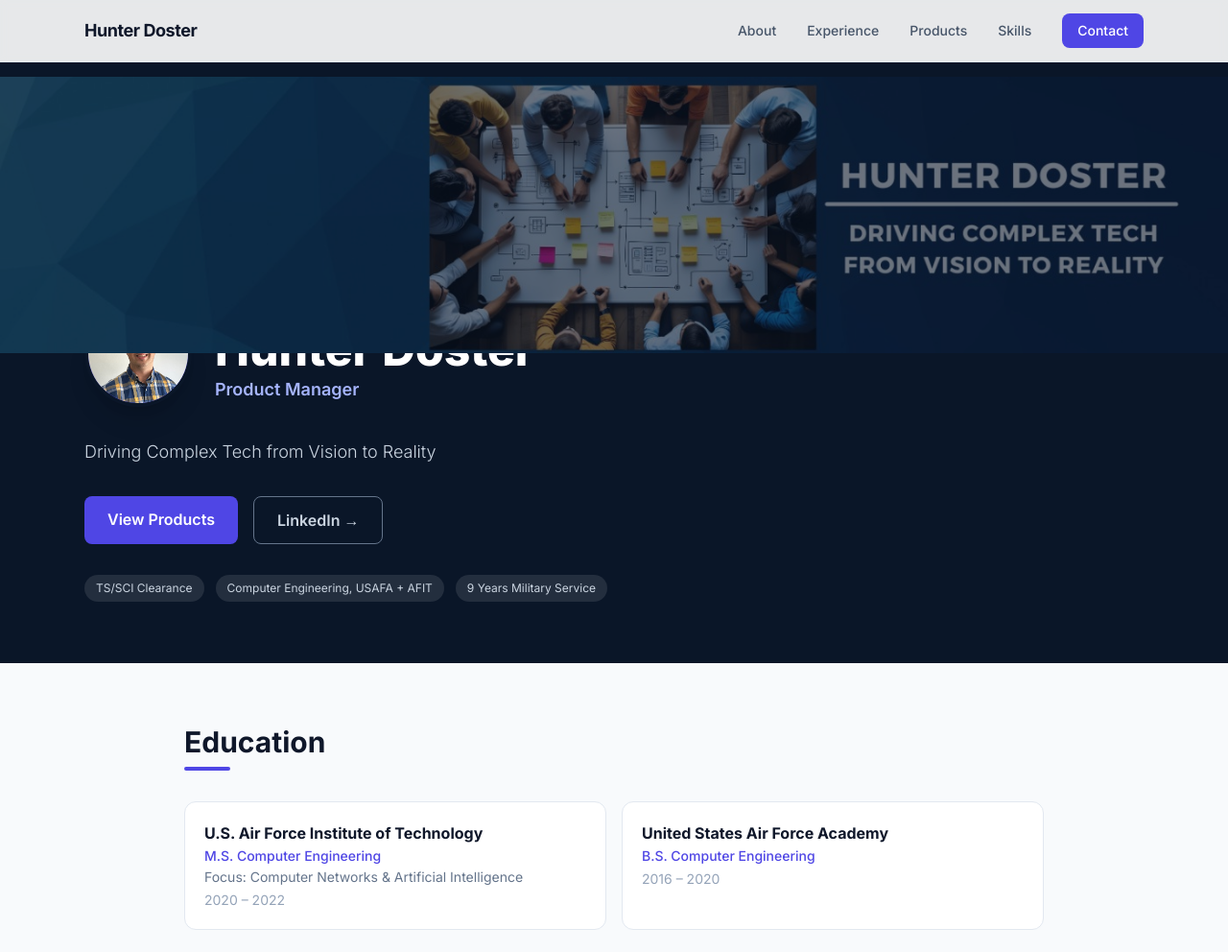
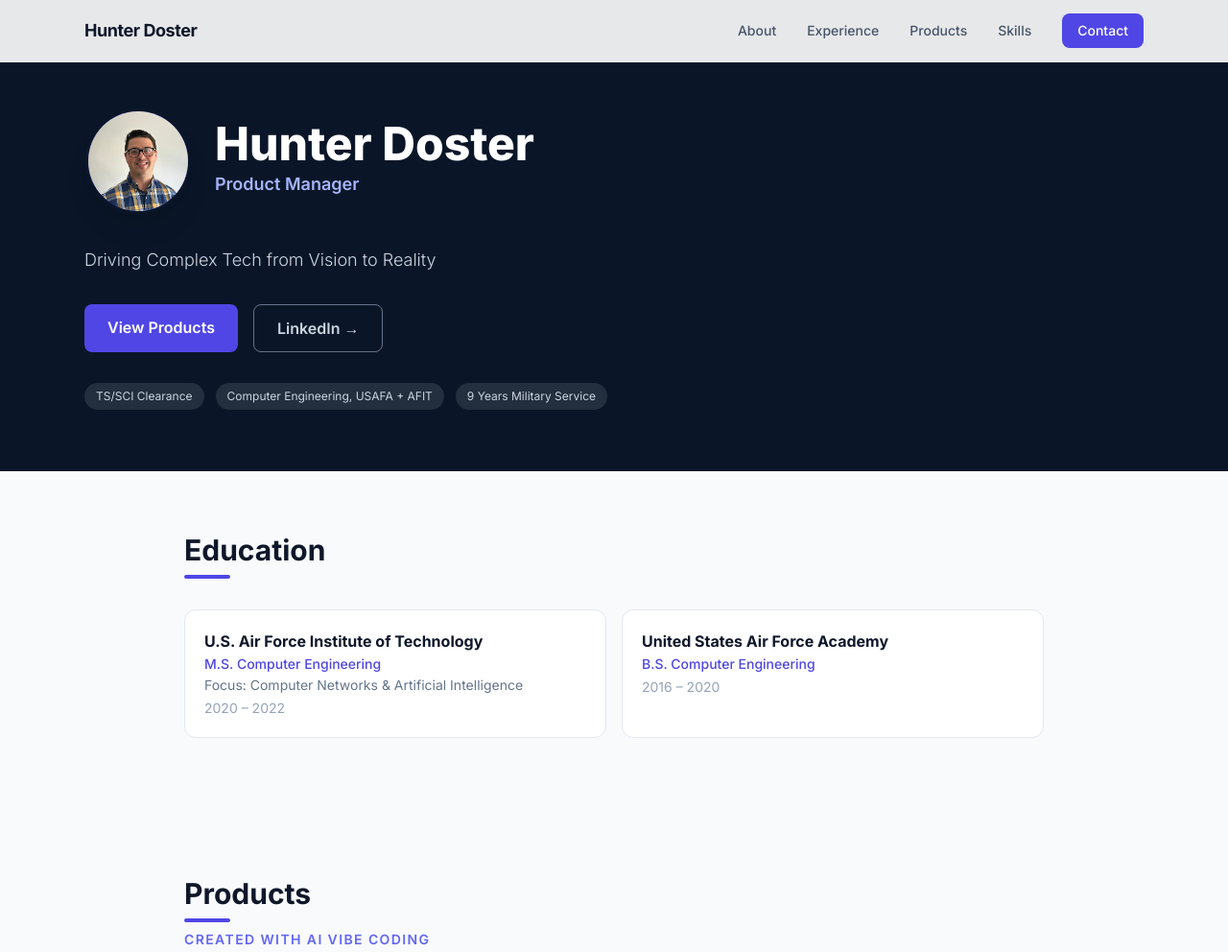
Before and after one commit to hunterdoster/hunterdoster.github.io, a plain HTML site: page index.html in a window 1280 px wide. Shown: the top 992 px of the page at 96% size. Drawn offline with nearby package versions, Linux system fonts and the light colour scheme.

Commit message:
Remove banner photo, clean up hero layout

```diff
--- a/index.html
+++ b/index.html
@@ -43,21 +43,13 @@
   </nav>
 
   <!-- ── Hero ── -->
-  <section class="bg-navy-900 pt-20">
-
-    <!-- Banner image -->
-    <div class="w-full h-72 overflow-hidden relative">
-      <img src="profile.jpg" alt="Team at work"
-        class="w-full h-full object-cover object-center"
-        onerror="this.style.display='none'" />
-      <div class="absolute inset-0 bg-navy-900/60"></div>
-    </div>
+  <section class="bg-navy-900 pt-28">
 
     <!-- Content below banner -->
     <div class="max-w-6xl mx-auto px-6 pb-16">
 
       <!-- Headshot + name row -->
-      <div class="flex flex-col md:flex-row md:items-end gap-6 -mt-14 mb-8">
+      <div class="flex flex-col md:flex-row md:items-center gap-6 mb-8">
         <div class="w-28 h-28 rounded-full overflow-hidden border-4 border-navy-900 shadow-xl flex-shrink-0 bg-indigo-700 flex items-center justify-center">
           <img src="headshot.jpg" alt="Hunter Doster"
             class="w-full h-full object-cover object-top"
```
